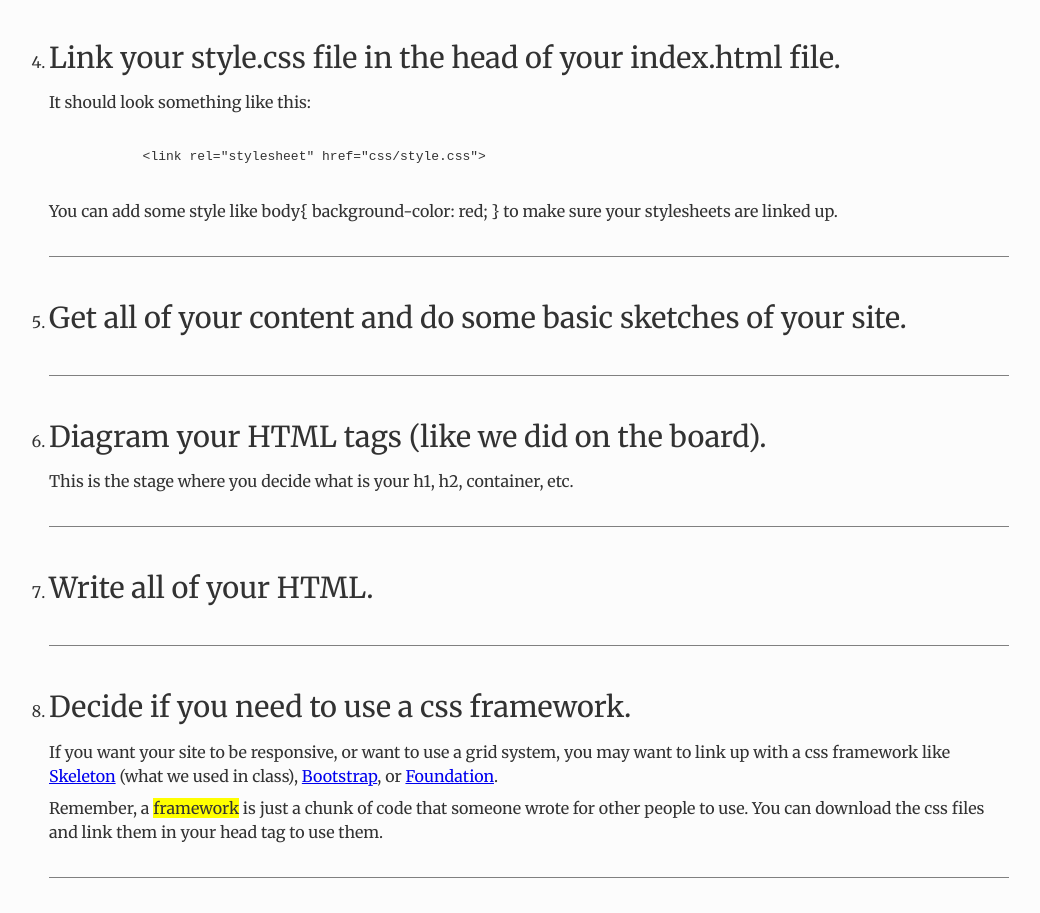
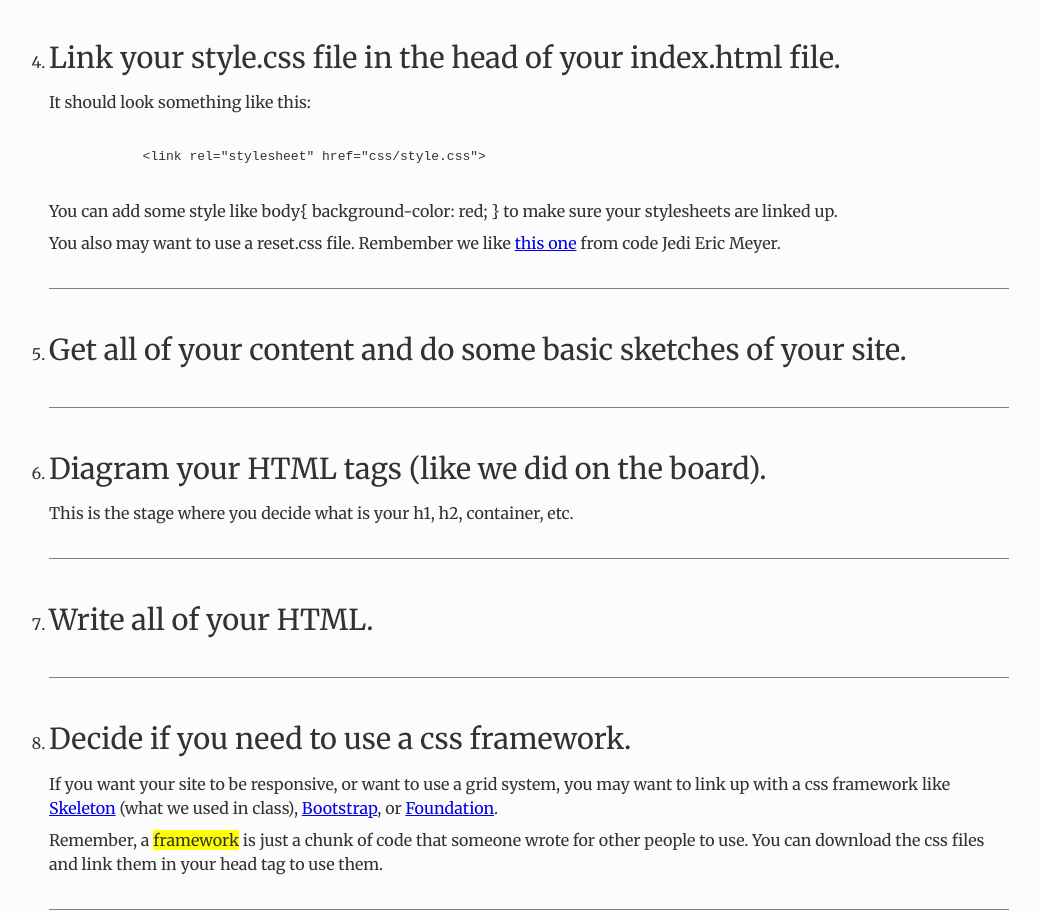
Before and after one commit to larrybuch/html-css-basics, a plain HTML site: page html-css-steps/index.html in a window 1280 px wide. Shown: the part 1013-1926 px from the top of the page, without its empty margins (111-1151 px from the left). Drawn offline with Linux system fonts and the light colour scheme.

Commit message:
added language for reset.css style sheet, starting basic design refresher

```diff
--- a/html-css-steps/index.html
+++ b/html-css-steps/index.html
@@ -72,6 +72,7 @@
           </code>
           to make sure your stylesheets are linked up.
         </p>
+        <p>You also may want to use a reset.css file. Rembember we like <a href="http://meyerweb.com/eric/tools/css/reset/reset.css">this one</a> from code Jedi Eric Meyer.</p>
       </li>
       <li>
         <h2>Get all of your content and do some basic sketches of your site.</h2>
--- /dev/null
+++ b/refresh/css/reset.css
@@ -0,0 +1,48 @@
+/* http://meyerweb.com/eric/tools/css/reset/
+   v2.0 | 20110126
+   License: none (public domain)
+*/
+
+html, body, div, span, applet, object, iframe,
+h1, h2, h3, h4, h5, h6, p, blockquote, pre,
+a, abbr, acronym, address, big, cite, code,
+del, dfn, em, img, ins, kbd, q, s, samp,
+small, strike, strong, sub, sup, tt, var,
+b, u, i, center,
+dl, dt, dd, ol, ul, li,
+fieldset, form, label, legend,
+table, caption, tbody, tfoot, thead, tr, th, td,
+article, aside, canvas, details, embed,
+figure, figcaption, footer, header, hgroup,
+menu, nav, output, ruby, section, summary,
+time, mark, audio, video {
+  margin: 0;
+  padding: 0;
+  border: 0;
+  font-size: 100%;
+  font: inherit;
+  vertical-align: baseline;
+}
+/* HTML5 display-role reset for older browsers */
+article, aside, details, figcaption, figure,
+footer, header, hgroup, menu, nav, section {
+  display: block;
+}
+body {
+  line-height: 1;
+}
+ol, ul {
+  list-style: none;
+}
+blockquote, q {
+  quotes: none;
+}
+blockquote:before, blockquote:after,
+q:before, q:after {
+  content: '';
+  content: none;
+}
+table {
+  border-collapse: collapse;
+  border-spacing: 0;
+}
```
Also changed, not shown: refresh/index.html (+21 -2 lines), refresh/css/style.css (added).
